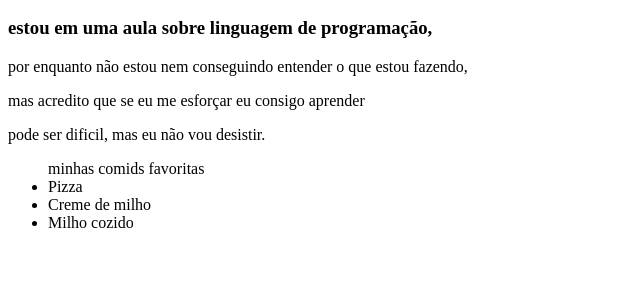
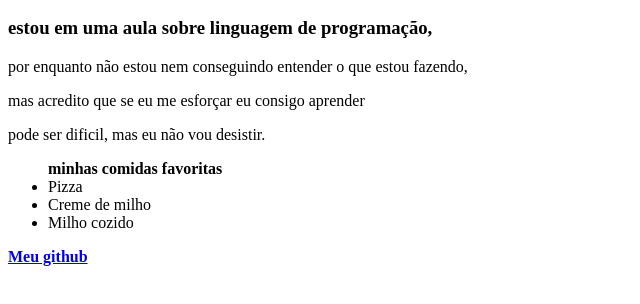
Before and after one commit to Saile-Atom/Meu-site, a plain HTML site: page index.html in a window 1280 px wide. Shown: the part 110-414 px from the top of the page, without its empty margins (0-640 px from the left). Drawn offline with Linux system fonts and the light colour scheme.

Commit message:
Update index.html
Aula 4

```diff
--- a/index.html
+++ b/index.html
@@ -12,10 +12,13 @@
     <p>por enquanto não estou nem conseguindo entender o que estou fazendo,</p>
     <p>mas acredito que se eu me esforçar eu consigo aprender</p>
     <p>pode ser dificil, mas eu não vou desistir.</p>
-    <ul> minhas comids favoritas
+    <ul> <strong>minhas comidas favoritas</strong>
         <li>Pizza</li>
         <li>Creme de milho</li>
         <li>Milho cozido</li>
     </ul>
+    <a href="https://github.com/Saile-Atom/Meu-site"
+    target="_blank">
+    <strong>Meu github</strong></a>
 </body>
 </html>
```
